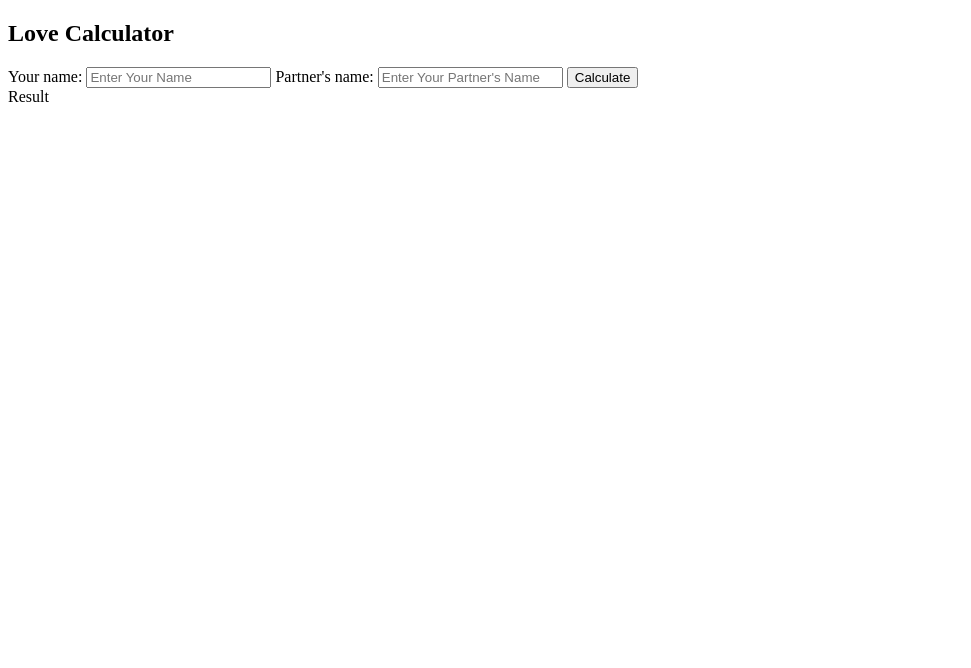
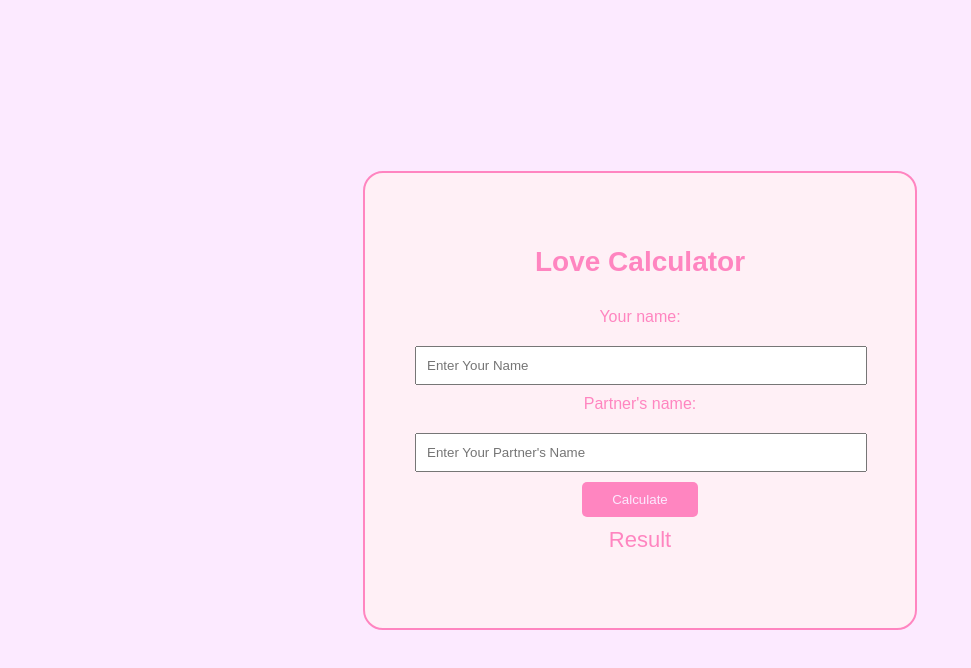
Before and after one commit to bhumikaggarwal/Love-Calculator-App, a plain HTML site: page index.html in a window 1280 px wide. Shown: the whole page, without its empty margins (0-971 px from the left). Drawn offline with Linux system fonts and the light colour scheme.

Commit message:
css done

```diff
--- a/index.html
+++ b/index.html
@@ -11,11 +11,11 @@
         <h2>Love Calculator</h2>
         <div class="Love-Calculator">
             <label for = 'name1'>Your name:</label>
-            <input type="'text" id = 'name1' placeholder="Enter Your Name">
+            <input type="text" id = 'name1' placeholder="Enter Your Name">
             <label for = 'name2'>Partner's name:</label>
-            <input type="'text" id = 'name2' placeholder="Enter Your Partner's Name">
-            <button onclick="calculateLove()">Calculate</button>
-            <div id="'result">Result</div>
+            <input type="text" id = 'name2' placeholder="Enter Your Partner's Name">
+            <div><button onclick="calculateLove()">Calculate</button></div>
+            <div id="result">Result</div>
         </div>
     </div>
     <script src="app.js"></script>
--- a/style.css
+++ b/style.css
@@ -0,0 +1,57 @@
+body{
+    background-color: #fceaff;
+    font-family: Arial, Helvetica, sans-serif;
+    margin:0;
+    padding:0;
+    box-sizing: border-box;
+    display: flex;
+    justify-content: center;
+    height: 100vh;
+    align-items: center;
+}
+.container{
+    width: 450px;
+    height: 355px;
+    border-radius: 20px;
+    padding:50px ;
+    background-color: #fff0f6;
+    box-shadow: 0 2px 5px rgba(0 0 0 0.2);
+    border: 2px solid #ff85c0;
+    text-align: center;
+}
+h2{
+    color: #ff85c0;
+    font-size: 28px;
+    margin-bottom: 30px;
+
+}
+.Love-Calculator{
+    margin-top: 20px;
+}
+label{
+    display: block;
+    margin-top: 10px;
+    margin-bottom: 10px;
+    color: #ff85c0;
+}
+input[type = 'text']{
+    width: 95%;
+    padding: 10px;
+    margin-top: 10px;
+    color: #ff85c0;
+}
+button{
+    color:#fceaff;
+    background-color: #ff85c0;
+    margin-top: 10px;
+    border: none;
+    padding: 10px 30px;
+    border-radius: 5px;
+    cursor: pointer;
+}
+#result {
+    margin-top: 10px;
+    font-size: 22px;
+    color:#ff85c0 ;
+
+}
```
